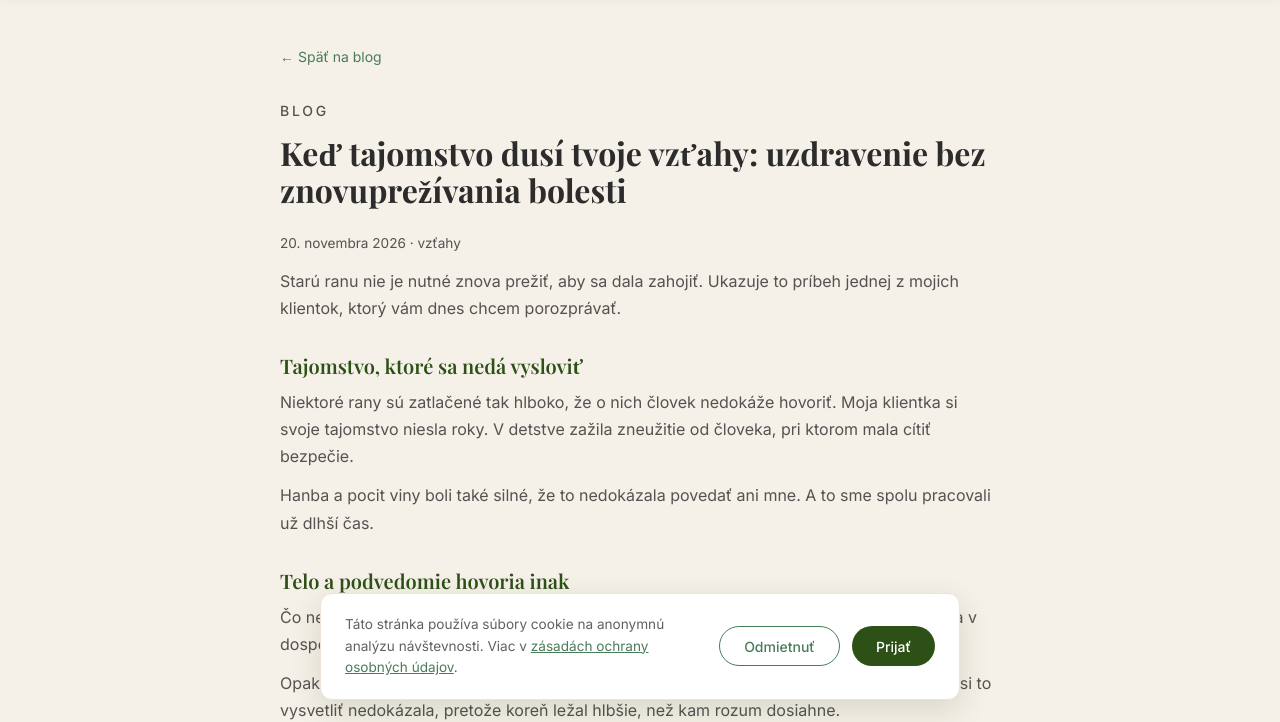
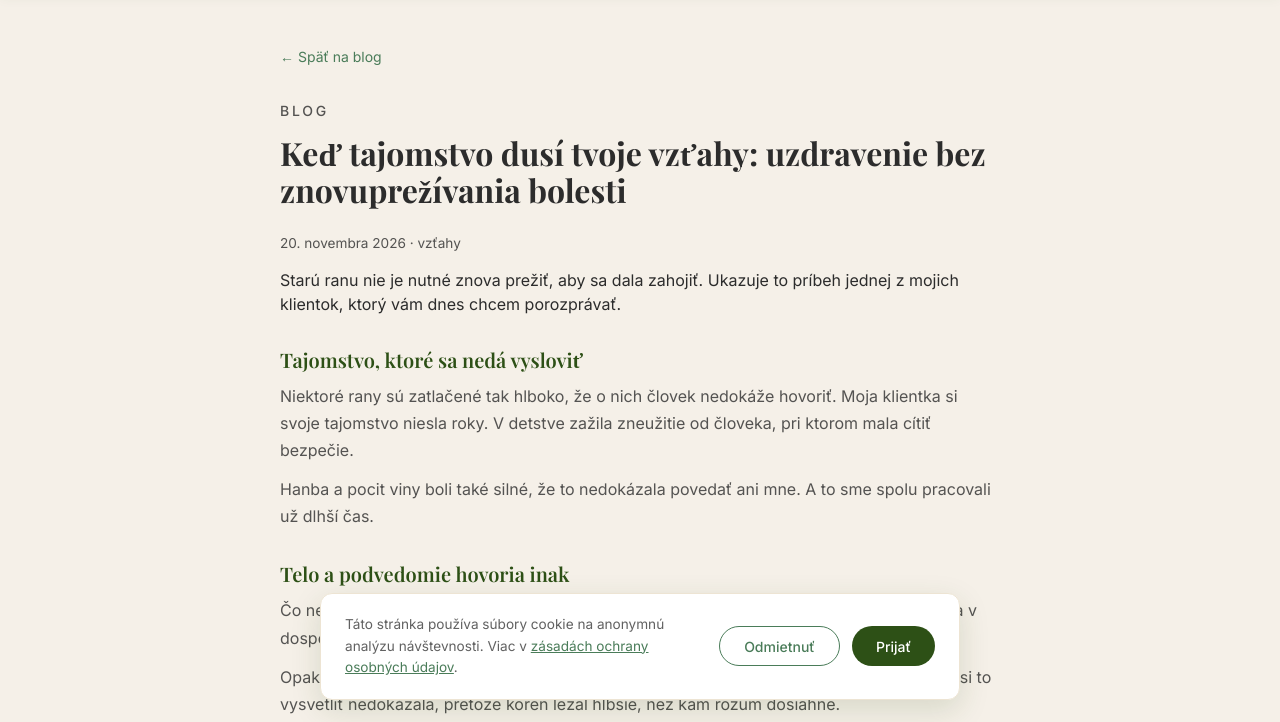
Before and after one commit to jpochybova/uzdravenie, a plain HTML site: page blog-ked-tajomstvo-dusi-tvoje-vztahy.html in a window 1280 px wide. Shown: the part 84-806 px from the top of the page. Drawn offline with nearby package versions, Linux system fonts and the light colour scheme; a web font is replaced by a local one.

Commit message:
Fix HTML formatting in blog post

```diff
--- a/blog-ked-tajomstvo-dusi-tvoje-vztahy.html
+++ b/blog-ked-tajomstvo-dusi-tvoje-vztahy.html
@@ -72,7 +72,7 @@
     <h1>Keď tajomstvo dusí tvoje vzťahy: uzdravenie bez znovuprežívania bolesti</h1>
     <p class="article-meta">20. novembra 2026 · vzťahy</p>
 
-    <p>Starú ranu nie je nutné znova prežiť, aby sa dala zahojiť. Ukazuje to príbeh jednej z mojich klientok, ktorý vám dnes chcem porozprávať.</p>
+    </strong></p>Starú ranu nie je nutné znova prežiť, aby sa dala zahojiť. Ukazuje to príbeh jednej z mojich klientok, ktorý vám dnes chcem porozprávať.</strong></p>
 
 <h2>Tajomstvo, ktoré sa nedá vysloviť</h2>
 <p>Niektoré rany sú zatlačené tak hlboko, že o nich človek nedokáže hovoriť. Moja klientka si svoje tajomstvo niesla roky. V detstve zažila zneužitie od človeka, pri ktorom mala cítiť bezpečie.</p>
```
